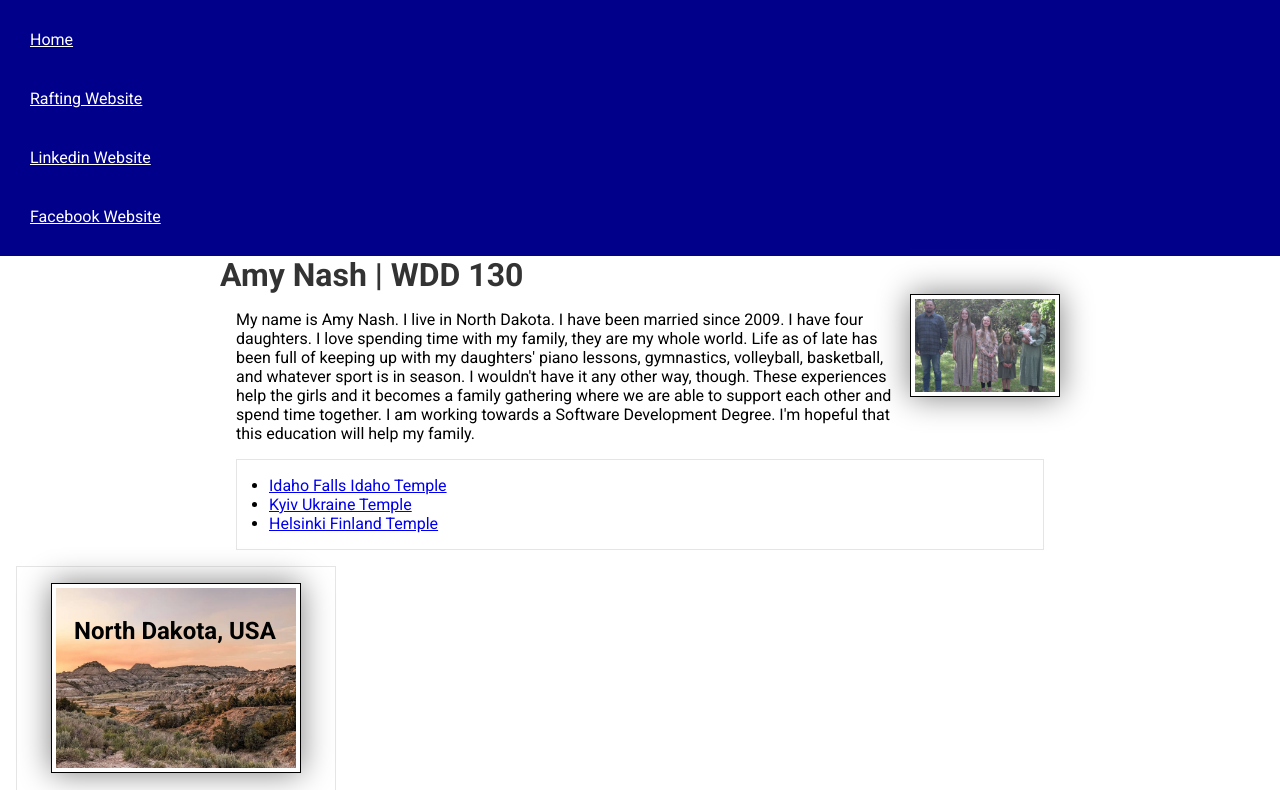
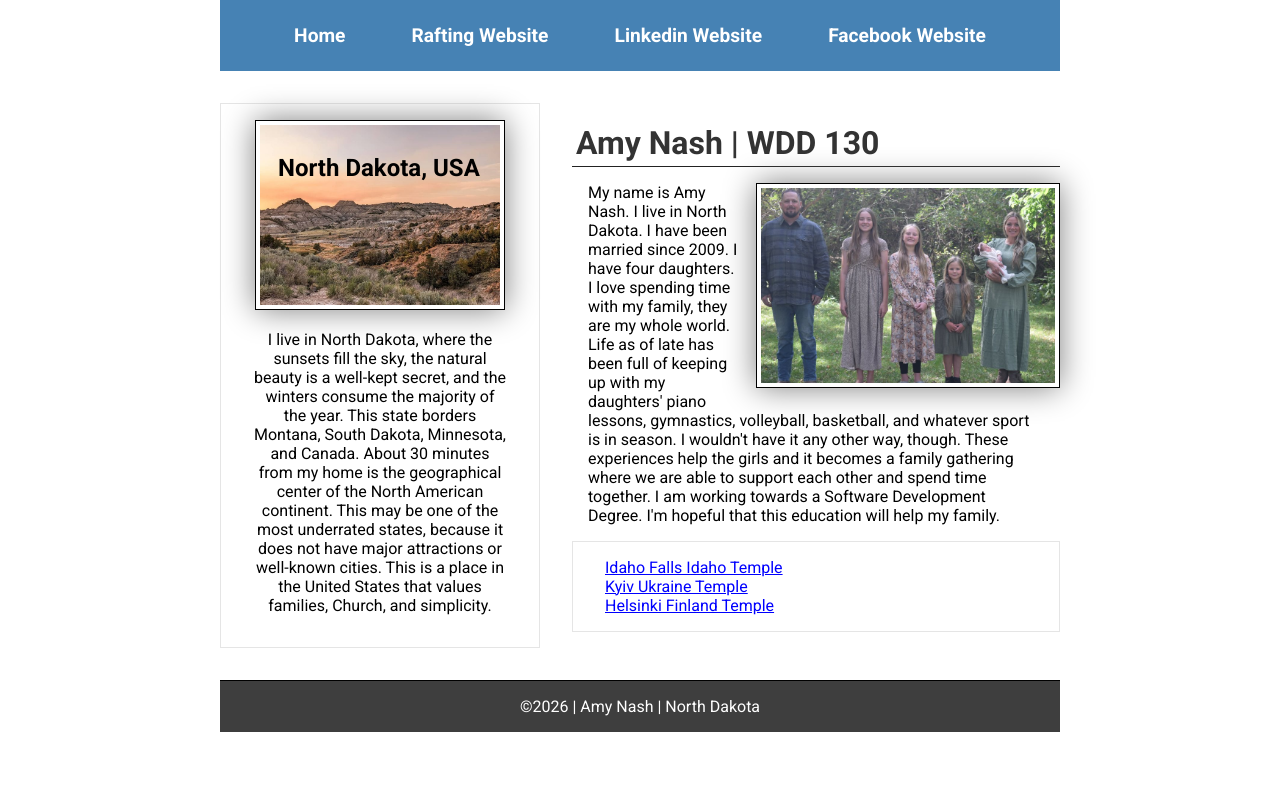
Before and after one commit to amy-nash-hub/wdd130, a plain HTML site: page index.html in a window 1280 px wide. Shown: the top 790 px of the page. Drawn offline with Linux system fonts and the light colour scheme.

Commit message:
Week 4 code along activity changes

```diff
--- a/index.html
+++ b/index.html
@@ -23,6 +23,7 @@
             <a href="https://facebook.com">Facebook Website</a>
         </nav>
     </header>
+    <div class="grid">
         <main>
             <h1>Amy Nash | WDD 130</h1>
             <img src="images/profile.jpg" alt="Hello, my name is Amy Nash" width="200">
@@ -38,6 +39,7 @@
             <img src="images/sunset.jpg" alt="North Dakota Badlands">
             <p>I live in North Dakota, where the sunsets fill the sky, the natural beauty is a well-kept secret, and the winters consume the majority of the year. This state borders Montana, South Dakota, Minnesota, and Canada. About 30 minutes from my home is the geographical center of the North American continent. This may be one of the most underrated states, because it does not have major attractions or well-known cities. This is a place in the United States that values families, Church, and simplicity.</p>
         </aside>
+    </div>
     <footer>
         <p>©2026 | Amy Nash | North Dakota</p>
     </footer>
--- a/styles/styles.css
+++ b/styles/styles.css
@@ -5,7 +5,7 @@
 }
 
 :root {
-    --heading-background-color: darkblue;
+    --heading-background-color: steelblue;
     --heading-text-color: #333;
     --heading-font: 'Montserrat', Helvetica, sans-serif;
     --padding: 4px;
@@ -18,46 +18,52 @@ body {
     font-family: Roboto, Arial, sans-serif;
 }
 
+a {
+    color: #00f;
+}
+
+header,
+.grid,
+footer {
+    max-width: 840px;
+    margin: 0 auto;
+}
+
 nav {
     background-color: var(--heading-background-color);
-    padding: 10px;
+    padding: 1rem;
+    display: flex;
+    justify-content: space-evenly;
+    align-items: center;
 }
 
 nav a {
     color: white;
     display: block;
-    padding: 20px;
-}
-
-main {
-    max-width: 840px;
-    margin: 0 auto;
+    padding: 0.5rem;
+    text-decoration: none;
+    font-size: 1.2rem;
+    font-weight: 700;
 }
 
 h1 {
     color: var(--heading-text-color);
+    padding: var(--padding);
+    border-bottom: 1px solid #222;
 }
 
 main img {
-    width: 150px;
+    width: 19rem;
     height: auto;
     border: var(--border);
     padding: var(--padding);
     box-shadow: var(--box-shadow);
     float: right;
-    margin: 0 0 1rem 1rem;
+    margin: 1rem 0 1rem 1rem;
 }
 
 p {
-    padding: 0;
-    margin: 1rem;
-}
-
-aside {
-    width: 20rem;
-    /* 1 */
-    text-align: center;
-    position: relative;
+    padding: 1rem;
 }
 
 aside img {
@@ -74,15 +80,45 @@ aside h2 {
     left: 57px;
 }
 
+.grid {
+    display: grid;
+    align-items: center;
+    gap: 2rem;
+    margin-top: 2rem;
+    margin-bottom: 2rem;
+}
+
+main {
+    max-width: 50rem;
+    grid-column: 2/3;
+    margin: 1rem 0;
+}
+
+aside {
+    width: 20rem;
+    position: relative;
+    grid-column: 1/2;
+    grid-row: 1/2;
+    text-align: center;
+}
+
 footer {
-    margin-top: 15px;
+    margin-top: 2rem;
     border-top: 1px solid #000;
     text-align: center;
+    background-color: #3e3e3e;
+    color: #fff;
+    margin-bottom: 2rem;
+    padding: 2 rem 1rem;
+}
+
+ul {
+    list-style: none;
+    padding: 1rem;
 }
 
 /* Class Selectors */
 .box {
-    margin: 1rem;
     border: 1px solid rgb(0 0 0 / 10%);
     padding: 1rem;
     background-color: #fff;
--- a/week04/styles/layout-exercises.css
+++ b/week04/styles/layout-exercises.css
@@ -23,19 +23,21 @@ div {
 
 .flex {
     background-color: #aba;
-    /* write declarations here */
-
+    display: flex;
+    justify-content: center;
+    align-items: center;
 }
 
 .grid {
     background-color: #abb;
-    /* write declarations here */
-
+    display: grid;
+    place-items: center;
 }
 
 .container2 {
-    /* write declarations here */
-
+    display: flex;
+    flex-wrap: wrap;
+    justify-content: space-around;
 }
 
 .two {
@@ -44,13 +46,12 @@ div {
 }
 
 .container3 {
-    /* write declarations here */
-
+    display: grid;
+    grid-template-columns: 1fr 1fr 1fr;
 }
 
 .columns-3 {
-    /* write declaration here */
-
+    grid-column: 1 / 4;
 }
 
 .three {
```
Lines whose indentation alone changed are shown as unchanged.
